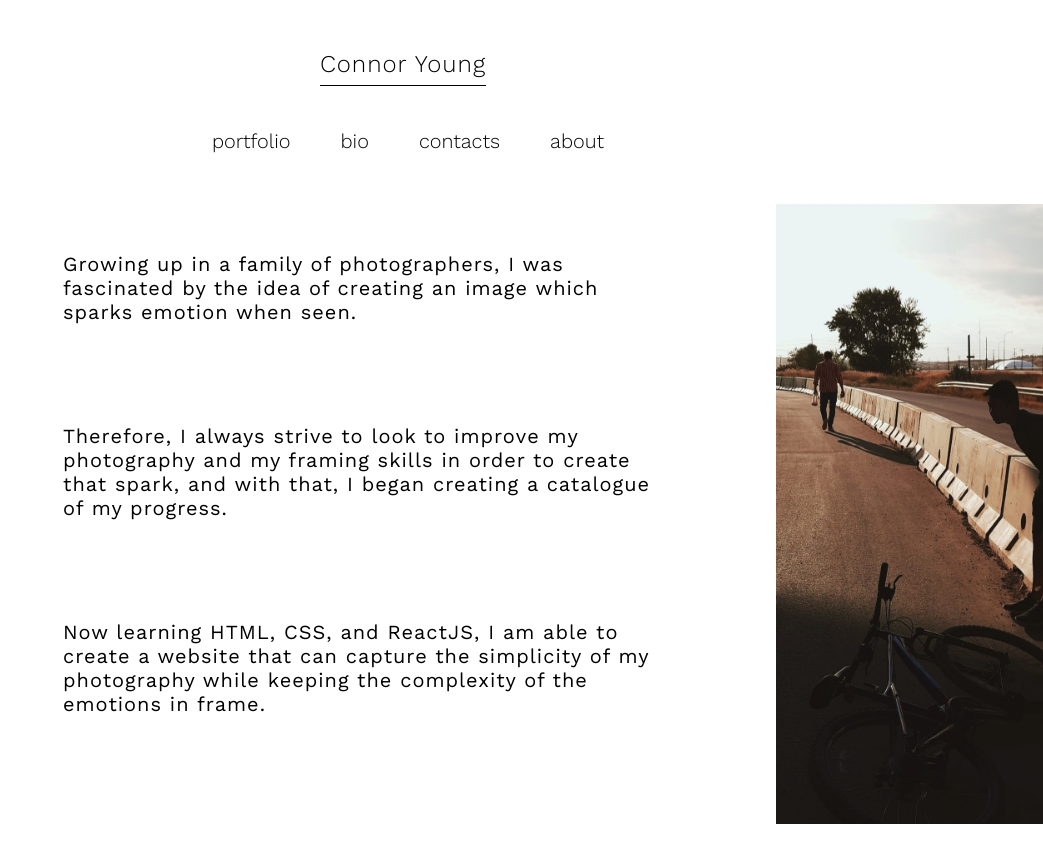
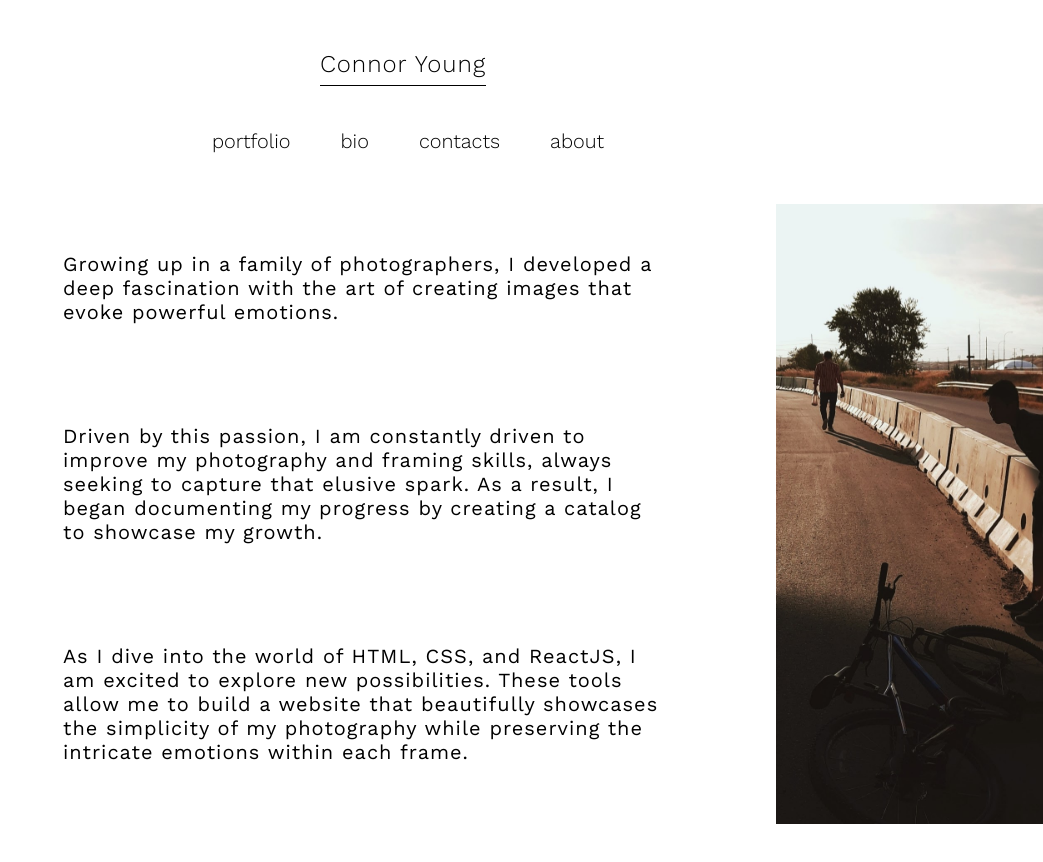
Before and after one commit to youngconnorr/photo-gallery, a React (Create React App) app: page /biography in a window 1280 px wide. Shown: the top 862 px of the page, without its empty margins (237-1280 px from the left). Before the commit the page ends 832 px from the top, so only its background shows below. Built offline with nearby package versions, Linux system fonts and the light colour scheme; the HTML template or start-up script is replaced by a standard one.

Commit message:
Edited the bio

```diff
--- a/src/Bio.jsx
+++ b/src/Bio.jsx
@@ -5,13 +5,13 @@ export default function Bio() {
         <div className='bio-container'>
             <p className='bio-word-container'>
                 <h2 className='bio'>
-                    Growing up in a family of photographers, I was fascinated by the idea of creating an image which sparks emotion when seen.
+                    Growing up in a family of photographers, I developed a deep fascination with the art of creating images that evoke powerful emotions.
                 </h2>
                 <h2 className='bio'>
-                    Therefore, I always strive to look to improve my photography and my framing skills in order to create that spark, and with that, I began creating a catalogue of my progress.
+                    Driven by this passion, I am constantly driven to improve my photography and framing skills, always seeking to capture that elusive spark. As a result, I began documenting my progress by creating a catalog to showcase my growth.
                 </h2>
                 <h2 className='bio'>
-                    Now learning HTML, CSS, and ReactJS, I am able to create a website that can capture the simplicity of my photography while keeping the complexity of the emotions in frame.
+                    As I dive into the world of HTML, CSS, and ReactJS, I am excited to explore new possibilities. These tools allow me to build a website that beautifully showcases the simplicity of my photography while preserving the intricate emotions within each frame.
 
                 </h2>
             </p >
```
